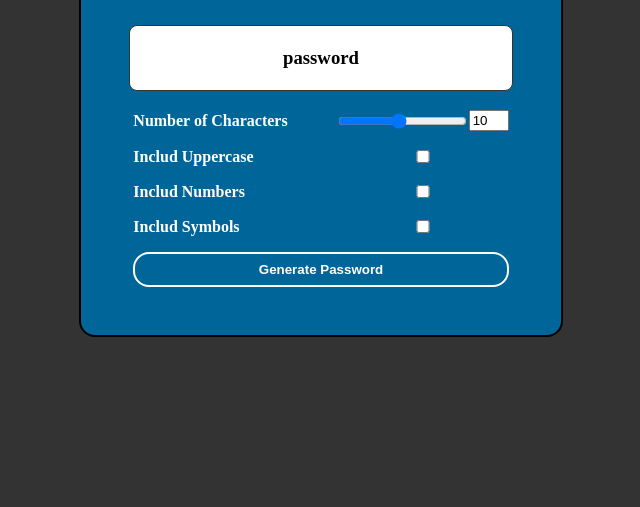
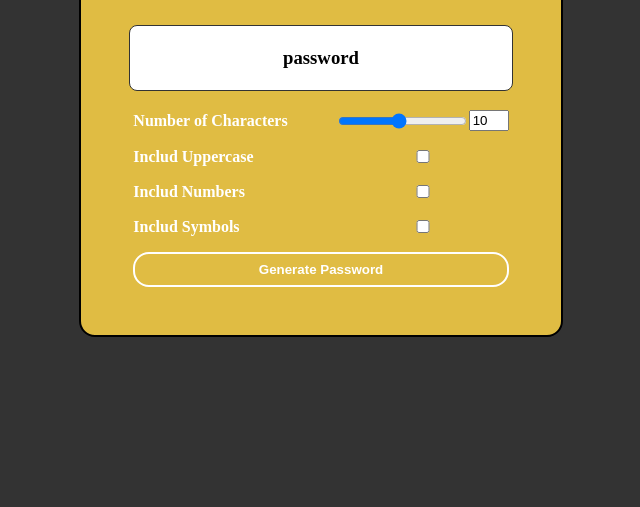
Before and after one commit to gabyreload1983/password-generator-js, a plain HTML site: page index.html in a window 1280 px wide. Shown: the part 293-800 px from the top of the page, without its empty margins (319-959 px from the left). Drawn offline with Linux system fonts and the light colour scheme; some packages are replaced by stand-ins of ours; a script that the page names is missing.

Commit message:
Update background-color

```diff
--- a/style.css
+++ b/style.css
@@ -9,7 +9,7 @@ body {
 }
 
 .container {
-  background-color: #006699;
+  background-color: #e0bc43;
   padding: 3rem;
   border-radius: 1rem;
   border: 2px solid black;
```
